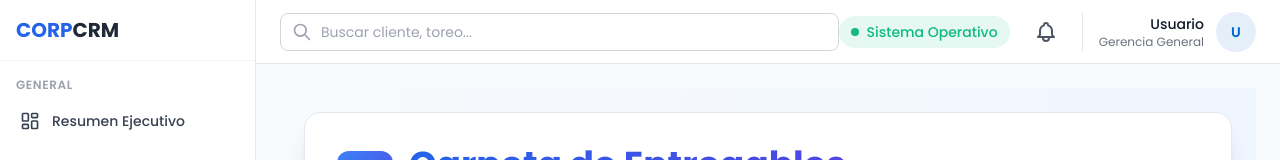
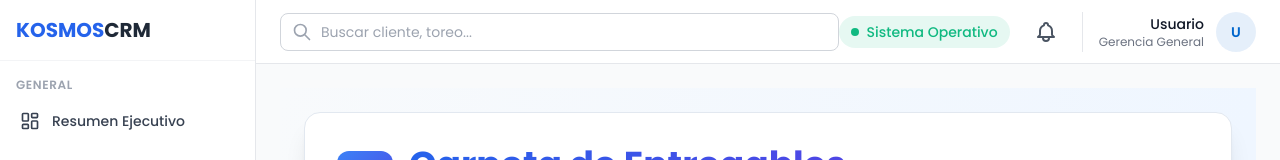
Before and after one commit to pubnicaragua/kosmos, a Next.js app: page /entregables in a window 1280 px wide. Shown: the top 160 px of the page. Built offline with nearby package versions, Linux system fonts and the light colour scheme.

Commit message:
Comprobando cambios

```diff
--- a/src/components/layout/Sidebar.tsx
+++ b/src/components/layout/Sidebar.tsx
@@ -75,7 +75,7 @@ export function Sidebar() {
         {/* Logo */}
         <div className="p-4 border-b border-gray-100">
           <div className="flex items-center gap-0">
-            <span className="text-xl font-bold text-blue-600">CORP</span>
+            <span className="text-xl font-bold text-blue-600">KOSMOS</span>
             <span className="text-xl font-bold text-gray-800">CRM</span>
           </div>
         </div>
```
